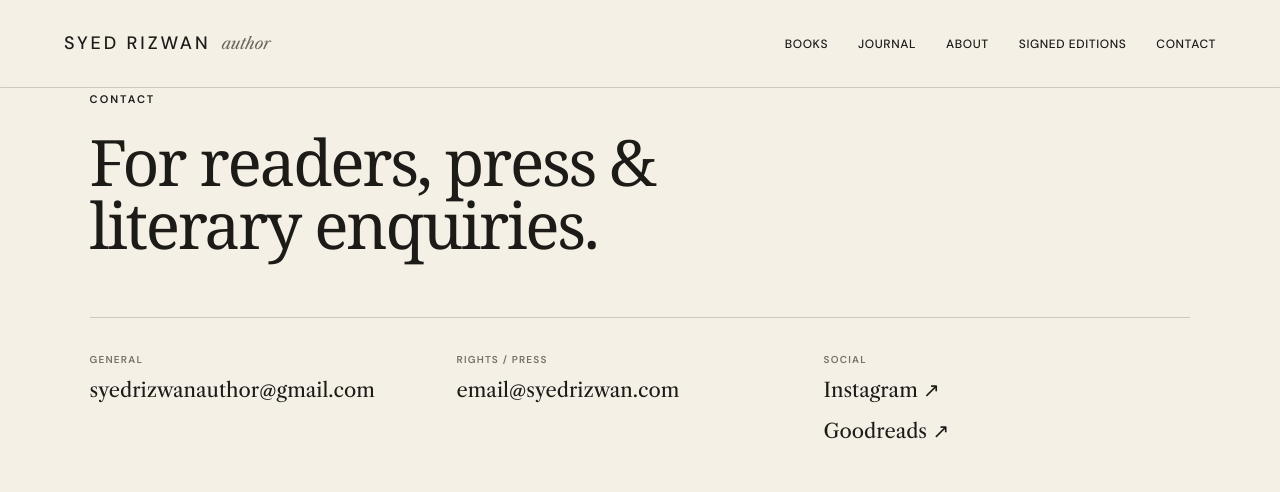
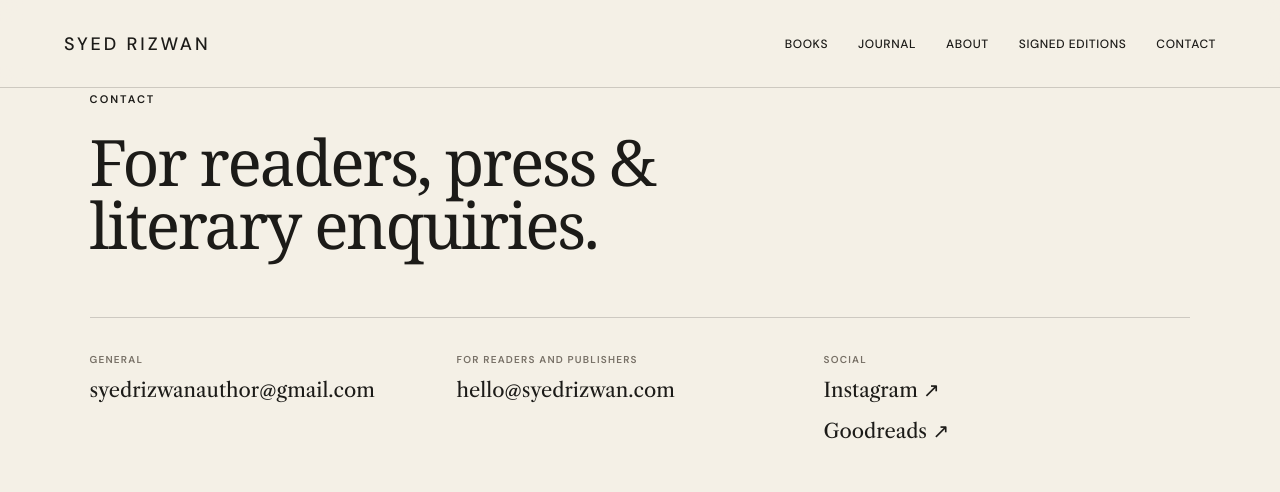
Before and after one commit to syedrizwanauthor/syedrizwanauthor.github.io, a Jekyll site: the page index.html, which Jekyll copies as it is, in a window 1280 px wide and 900 px high, scrolled down 7149 px. Shown: the top 492 px of the window. Built offline with Jekyll 4.4.1, drawn with Linux system fonts in a browser that asks for light colours; some web fonts are replaced.

Commit message:
Update index.html

```diff
--- a/index.html
+++ b/index.html
@@ -45,7 +45,7 @@
   <header class="site-header" id="top">
     <a class="brand" href="#top" aria-label="Syed Rizwan home">
       <span class="brand-name">SYED RIZWAN</span>
-      <span class="brand-sub">author</span>
+
     </a>
     <button class="menu-btn" aria-expanded="false" aria-label="Open menu"><span></span><span></span></button>
     <nav class="nav" aria-label="Primary navigation">
@@ -223,8 +223,8 @@
 <div class="contact-grid reveal"> <div> <span>General</span> <a href="mailto:syedrizwanauthor@gmail.com">syedrizwanauthor@gmail.com</a> </div>
 
 <div>
-  <span>Rights / Press</span>
-  <a href="mailto:email@syedrizwan.com">email@syedrizwan.com</a>
+  <span>For Readers and Publishers</span>
+  <a href="mailto:hello@syedrizwan.com">hello@syedrizwan.com</a>
 </div>
 
 <div>
```
